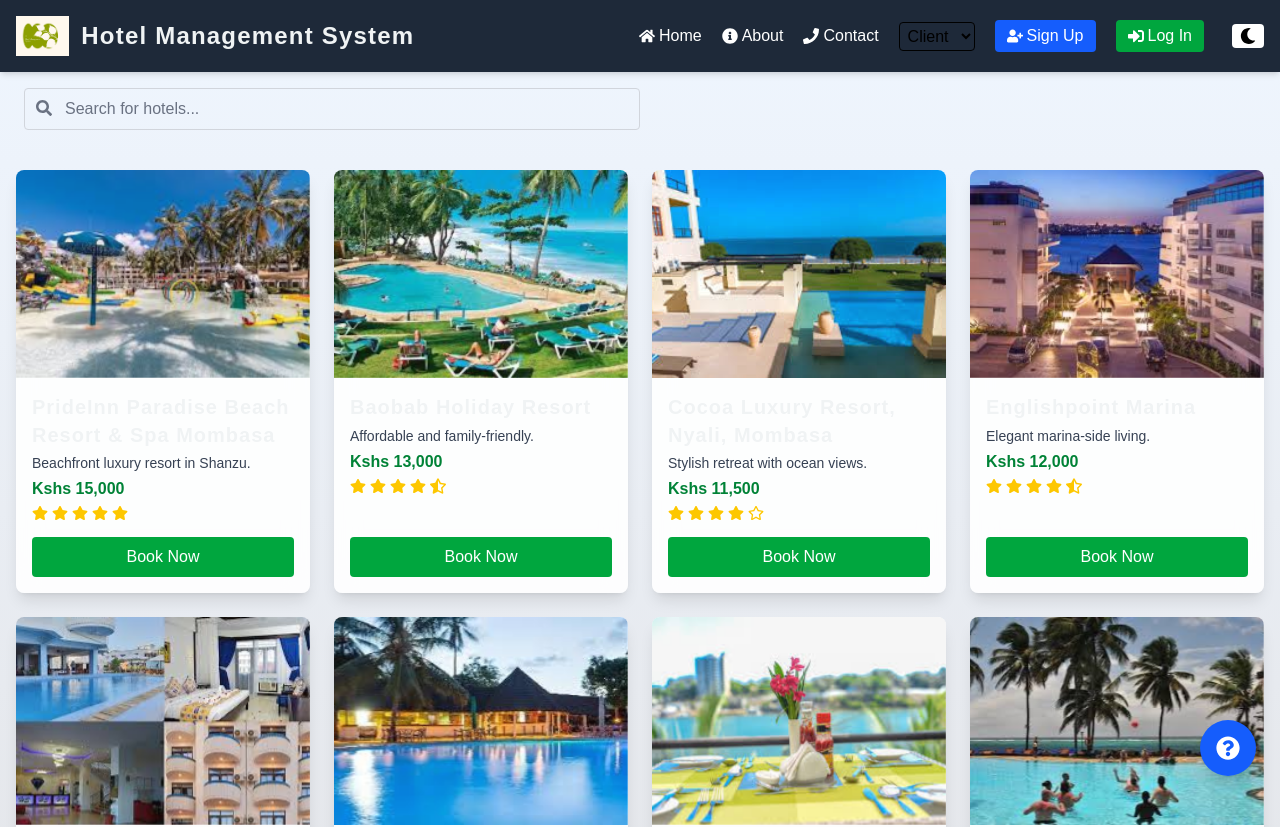
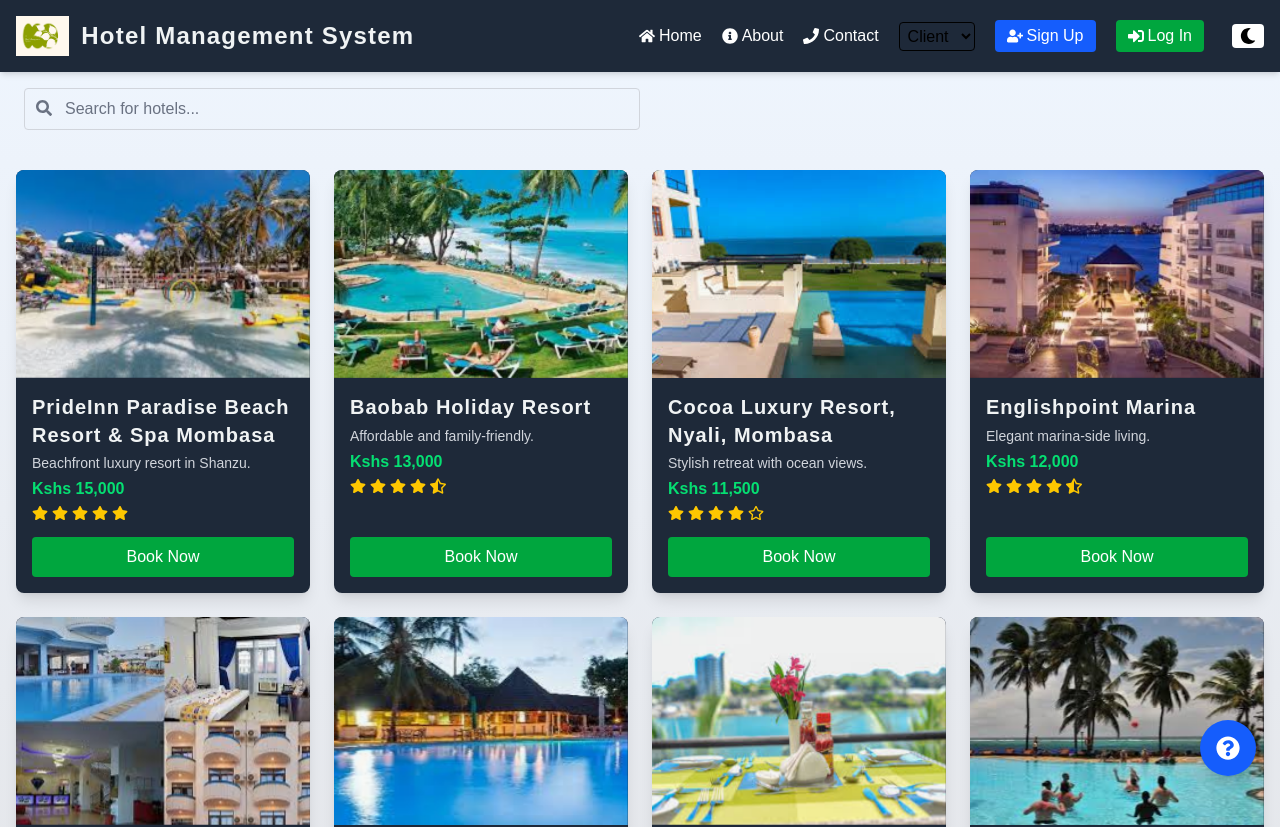
Before and after one commit to Otienoopondo/hotel-management, a Next.js app in the folder frontend/: page / in a window 1280 px wide. Shown: the top 827 px of the page. Built offline with nearby package versions, Linux system fonts and the light colour scheme.

Commit message:
Update page.js

```diff
--- a/frontend/app/page.js
+++ b/frontend/app/page.js
@@ -120,7 +120,7 @@ export default function Home() {
 
   return (
     <main className={`min-h-screen flex flex-col ${darkMode ? "bg-gray-900 text-white" : "bg-gradient-to-b from-blue-50 via-gray-200 to-blue-100"}`}>
-      {/* Header */}
+      {/* Header - Kept exactly as before but ensured dark background */}
       <header className="bg-gray-800 py-4 shadow-md text-white">
         <div className="max-w-7xl mx-auto px-4 flex justify-between items-center">
           {/* Logo + App Name */}
@@ -129,14 +129,14 @@ export default function Home() {
             <h1 className="text-xl sm:text-2xl font-bold text-blue-300 tracking-wide">Hotel Management System</h1>
           </div>
 
-          {/* Hamburger or Nav */}
+          {/* Hamburger for mobile only */}
           <div className="md:hidden">
             <button onClick={() => setMobileMenuOpen(!mobileMenuOpen)}>
               {mobileMenuOpen ? <FaTimes size={24} /> : <FaBars size={24} />}
             </button>
           </div>
 
-          {/* Desktop Nav */}
+          {/* Desktop Nav - Kept exactly as before */}
           <nav className="hidden md:flex gap-5 items-center text-sm sm:text-base">
             <Link href="/" className="hover:text-yellow-300 inline-flex items-center gap-1"><FaHome /> Home</Link>
             <button onClick={() => setShowAbout(true)} className="hover:text-yellow-300 inline-flex items-center gap-1"><FaInfoCircle /> About</button>
@@ -252,14 +252,14 @@ export default function Home() {
         </div>
       </div>
 
-      {/* Hotel Cards */}
+      {/* Hotel Cards - Only changed the background and text colors to match mobile */}
       <section className="flex-1 px-4 py-10 grid grid-cols-1 sm:grid-cols-2 md:grid-cols-3 xl:grid-cols-4 gap-6 max-w-7xl mx-auto">
         {hotels
           .filter((h) => h.name.toLowerCase().includes(query.toLowerCase()))
           .map((hotel, index) => (
             <div
               key={index}
-              className="bg-white/90 dark:bg-gray-700 backdrop-blur-md rounded-lg overflow-hidden shadow-lg transform transition hover:scale-105 flex flex-col"
+              className="bg-gray-800 text-white rounded-lg overflow-hidden shadow-lg transform transition hover:scale-105 flex flex-col"
               onMouseEnter={() =>
                 setHoverStates((prev) => {
                   const copy = [...prev];
@@ -294,9 +294,9 @@ export default function Home() {
               </div>
               <div className="p-4 flex flex-col flex-1 justify-between">
                 <div>
-                  <h3 className="text-xl font-bold text-blue-900 dark:text-white leading-snug mb-1">{hotel.name}</h3>
-                  <p className="text-sm text-gray-700 dark:text-gray-300">{hotel.desc}</p>
-                  <p className="text-md font-semibold text-green-700 dark:text-green-400 mt-1">{hotel.price}</p>
+                  <h3 className="text-xl font-bold text-white leading-snug mb-1">{hotel.name}</h3>
+                  <p className="text-sm text-gray-300">{hotel.desc}</p>
+                  <p className="text-md font-semibold text-green-400 mt-1">{hotel.price}</p>
                   {renderStars(hotel.rating)}
                 </div>
                 <button
```
